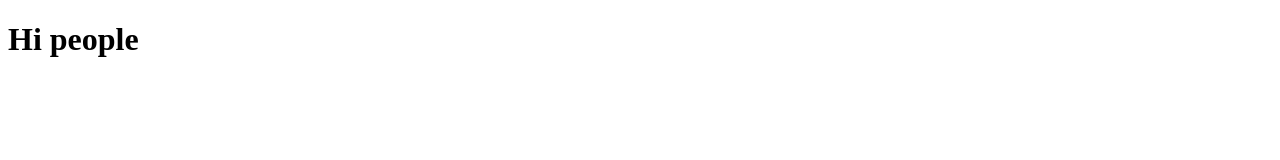
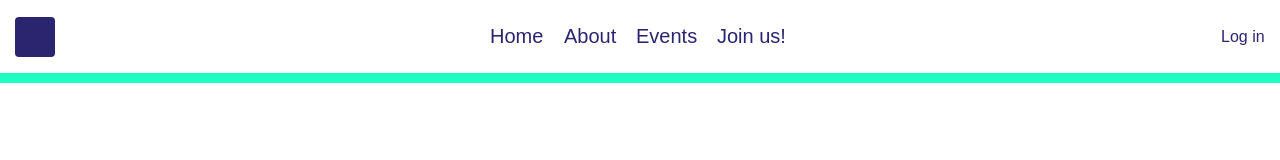
Before and after one commit to xurxe/integrify-design-bootcamp-prep, a Gatsby site: page / in a window 1280 px wide. Built offline with nearby package versions, Linux system fonts and the light colour scheme; Gatsby itself is replaced by a stand-in of ours.

Commit message:
Created components: App and Nav

```diff
--- a/gatsby-config.js
+++ b/gatsby-config.js
@@ -15,6 +15,12 @@ module.exports = {
         },
         `gatsby-transformer-sharp`,
         `gatsby-plugin-sharp`,
-        `gatsby-plugin-manifest`
+        `gatsby-plugin-manifest`,
+        {
+            resolve: `gatsby-plugin-postcss`,
+            options: {
+                postCssPlugins: [require(`autoprefixer`)],
+            },
+        },
     ],
 }
--- a/package.json
+++ b/package.json
@@ -9,6 +9,7 @@
     "gatsby-image": "^2.1.4",
     "gatsby-plugin-manifest": "^2.1.1",
     "gatsby-plugin-offline": "^2.1.3",
+    "gatsby-plugin-postcss": "^2.0.7",
     "gatsby-plugin-react-helmet": "^3.0.12",
     "gatsby-plugin-sharp": "^2.1.5",
     "gatsby-source-filesystem": "^2.0.39",
--- /dev/null
+++ b/src/components/App/index.js
@@ -0,0 +1,10 @@
+import React from "react";
+import "./styles.css";
+
+import Nav from "../Nav";
+
+const App = () => (
+    <Nav></Nav>
+)
+
+export default App;
--- /dev/null
+++ b/src/components/App/styles.css
@@ -0,0 +1,11 @@
+:root {
+    --blue: #2B2570;
+    --cyan: #1DFFC2;
+}
+
+* {
+    margin: 0;
+    padding: 0;
+    font-family: sans-serif;
+    box-sizing: border-box;
+}
--- /dev/null
+++ b/src/components/Nav/index.js
@@ -0,0 +1,38 @@
+import React from "react";
+import "./styles.css";
+
+import { Link } from "gatsby";
+
+const Nav = () => (
+    <nav className='Nav'>
+        <div className='Nav_div'>
+            <button className='Nav_logo hvr-outline-out'></button>
+        </div>
+
+        <div className='Nav_div'>
+            <Link className='Nav_link hvr-underline-out' to='/'>
+                Home
+            </Link>
+
+            <Link className='Nav_link hvr-underline-out' to='/about'>
+                About
+            </Link>
+
+            <Link className='Nav_link hvr-underline-out' to='/events'>
+                Events
+            </Link>
+
+            <Link className='Nav_link hvr-underline-out' to='/join'>
+                Join us!
+            </Link>
+        </div>
+
+        <div className='Nav_div'>
+            <Link className='Nav_link hvr-underline-out Nav_link___login' to='/login'>
+                Log in
+            </Link>
+        </div>
+    </nav>
+)
+
+export default Nav;
--- /dev/null
+++ b/src/components/Nav/styles.css
@@ -0,0 +1,110 @@
+.Nav {
+    background-color: white;
+    border-bottom: 10px solid var(--cyan);
+    display: flex;
+    align-items: center;
+    justify-content: space-between;
+    padding: 15px;
+    position: fixed;
+    top: 0;
+    width: 100%;
+}
+
+.Nav_div {
+    display: flex;
+}
+
+.Nav_logo {
+    background-color: var(--blue);
+    border: none;
+    cursor: pointer;
+    height: 40px;
+    width: 40px;
+    outline: none;
+}
+
+.Nav_link {
+    color: var(--blue);
+    font-size: 20px;
+    outline: none;
+    margin: 10px;
+    text-decoration: none;
+}
+
+.Nav_link___login {
+    font-size: 16px;
+    margin: 0;
+}
+
+
+
+/* Adapted from hover.caa */
+.hvr-outline-out {
+    border-radius: 4px;
+    display: inline-block;
+    position: relative;
+    transform: perspective(1px) translateZ(0);
+    transition-duration: 0.3s;
+    transition-property: border-radius;
+    transition-timing-function: linear;
+}
+
+.hvr-outline-out:hover,
+.hvr-outline-out:focus,
+.hvr-outline-out:active {
+    border-radius: 0;
+}
+
+.hvr-outline-out:before {
+    content: '';
+    border: var(--blue) solid 3px;
+    border-radius: 4px;
+    opacity: 0;
+    position: absolute;
+    top: 0;
+    right: 0;
+    bottom: 0;
+    left: 0;
+    transition-duration: 0.3s;
+    transition-property: opacity, top, right, bottom, left;
+    transition-timing-function: linear;
+}
+
+.hvr-outline-out:hover:before,
+.hvr-outline-out:focus:before,
+.hvr-outline-out:active:before {
+    opacity: 1;
+    top: -6px;
+    right: -6px;
+    bottom: -6px;
+    left: -6px;
+}
+
+
+
+
+.hvr-underline-out {
+    display: inline-block;
+    position: relative;
+    transform: perspective(1px) translateZ(0);
+}
+
+.hvr-underline-out:before {
+    content: '';
+    border-bottom: var(--blue) solid 2px;
+    opacity: 0;
+    position: absolute;
+    right: 0;
+    bottom: 0;
+    left: 0;
+    transition-duration: 0.3s;
+    transition-property: opacity, bottom;
+    transition-timing-function: ease-in-out;
+}
+
+.hvr-underline-out:hover:before,
+.hvr-underline-out:focus:before,
+.hvr-underline-out:active:before {
+    opacity: 1;
+    bottom: -4px;
+}
--- a/src/pages/index.js
+++ b/src/pages/index.js
@@ -1,7 +1,9 @@
 import React from "react"
 
+import App from "../components/App";
+
 const IndexPage = () => (
-    <h1>Hi people</h1>
+    <App></App>
 )
 
 export default IndexPage
```
Also changed, not shown: log.txt (+11 -0 lines), 1 other file.
